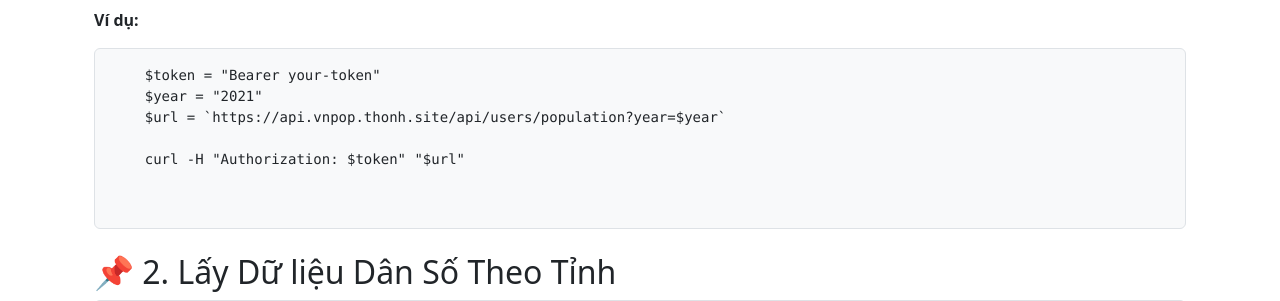
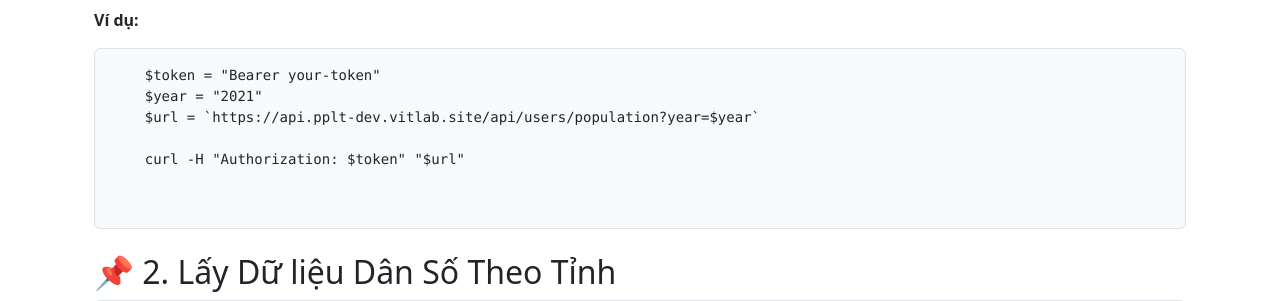
Before and after one commit to hantnnb/population-website, a Flask app: page /api/docs in a window 1280 px wide. Shown: the part 413-714 px from the top of the page. Run offline with Flask 3, Linux system fonts and the light colour scheme.

Commit message:
Change in frontend to test workflow

```diff
--- a/population/templates/api_docs.html
+++ b/population/templates/api_docs.html
@@ -18,7 +18,7 @@ endblock %} {% block content %}
   <pre class="bg-light p-3 border rounded">
     $token = "Bearer your-token"
     $year = "2021"
-    $url = `https://api.vnpop.thonh.site/api/users/population?year=$year`
+    $url = `https://api.pplt-dev.vitlab.site/api/users/population?year=$year`
 
     curl -H "Authorization: $token" "$url"
 
```
